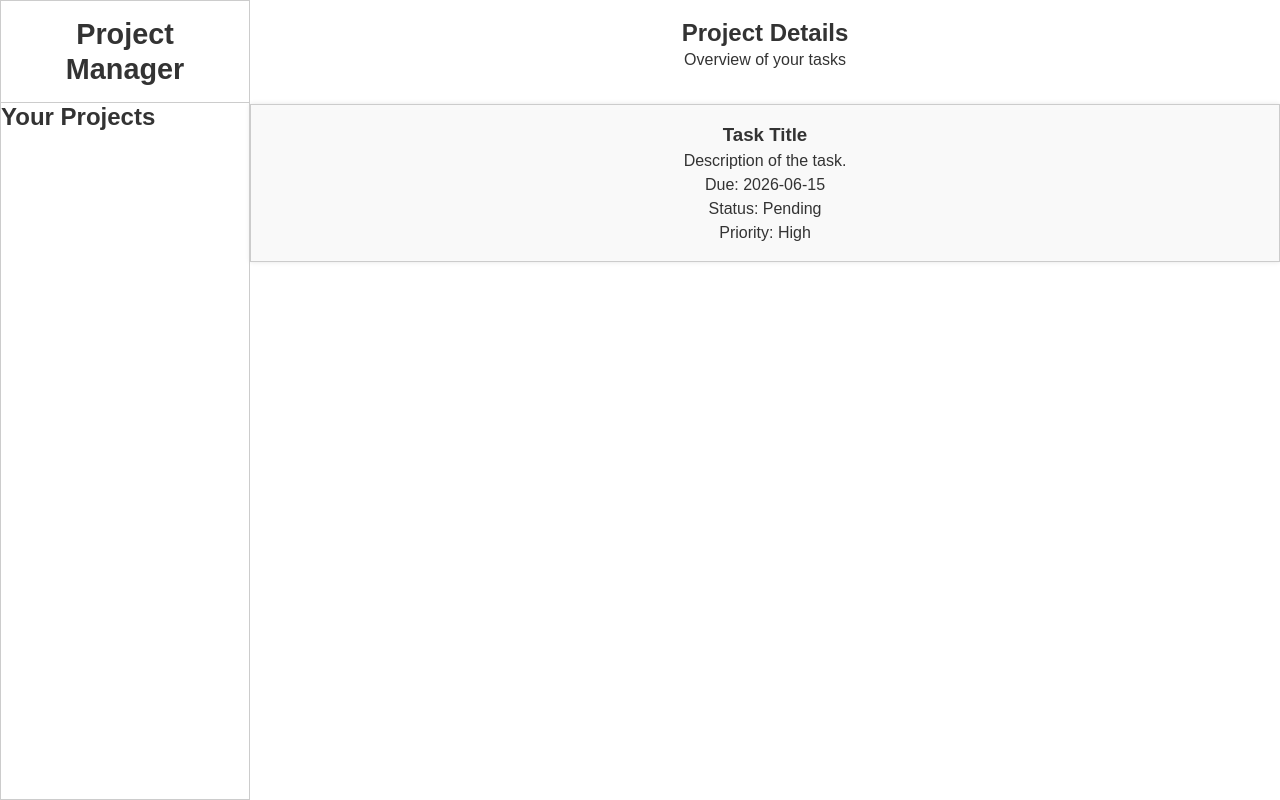
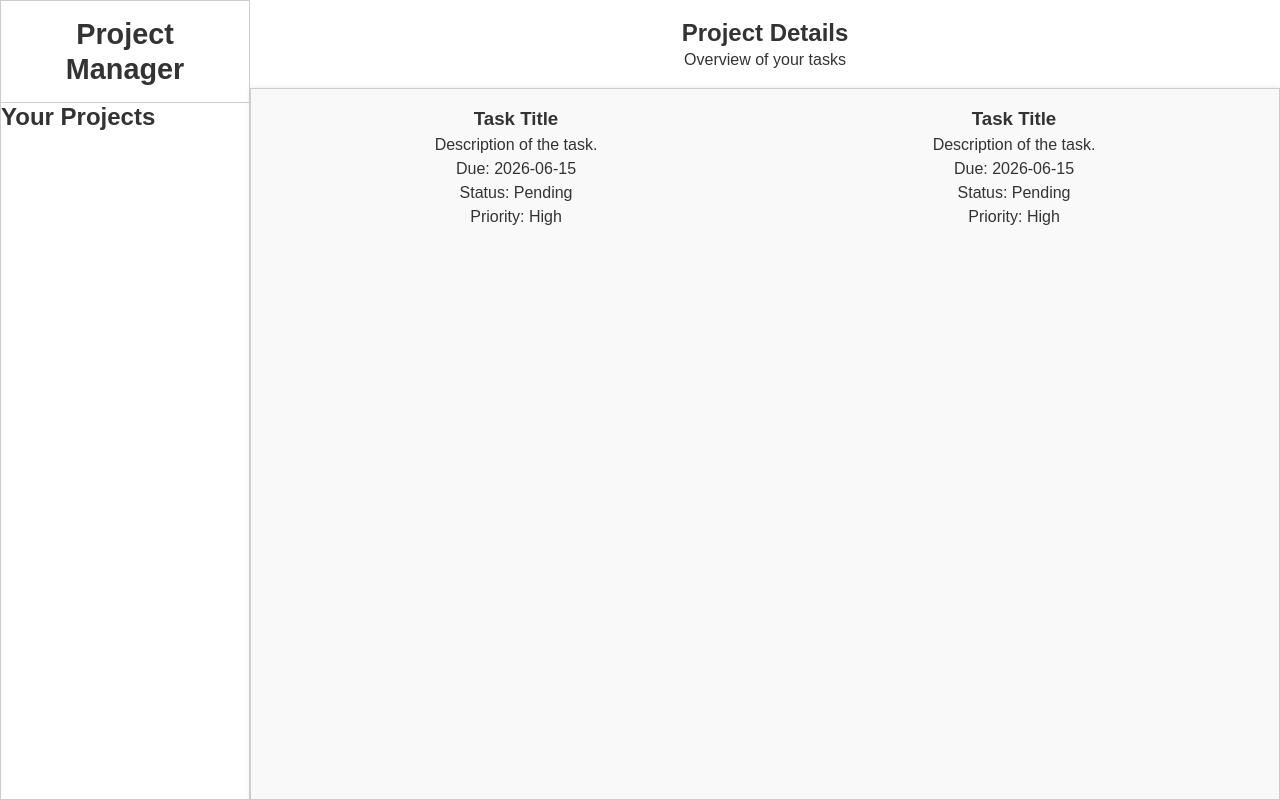
Before and after one commit to victormagela/task-list-theodinproject, a website built with webpack: page src/template.html in a window 1280 px wide. Built offline with nearby package versions, Linux system fonts and the light colour scheme.

Commit message:
Add the grid layout to the main section and tasks container

```diff
--- a/src/styles/style.css
+++ b/src/styles/style.css
@@ -39,14 +39,19 @@ header {
 
 main {
     margin-left: 250px;
+    block-size: 100vh;
     padding-block-start: 1.2rem;
     text-align: center;
+    display: grid;
+    grid-template-rows: auto auto 1fr;
 }
 
 .task-grid {
-    margin-block-start: 2rem;
+    margin-block-start: 1rem;
     box-shadow: 0 0 5px rgba(0, 0, 0, 0.1);
     border: 1px solid var(--border-color);
     padding: 1rem;
     background-color: var(--surface-color);
+    display: grid;
+    grid-template-columns: repeat(auto-fit, minmax(200px, 1fr));
 }
--- a/src/template.html
+++ b/src/template.html
@@ -30,6 +30,13 @@
                 <p>Status: Pending</p>
                 <p>Priority: High</p>
             </div>
+            <div class="task">
+                <h3>Task Title</h3>
+                <p>Description of the task.</p>
+                <p>Due: 2026-06-15</p>
+                <p>Status: Pending</p>
+                <p>Priority: High</p>
+            </div>
         </section>
     </main>
 
```
